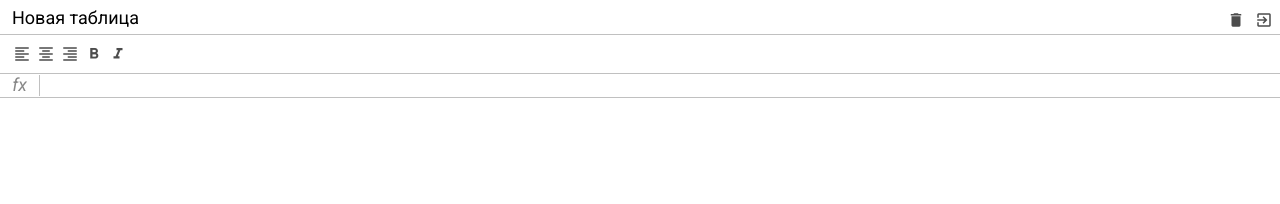
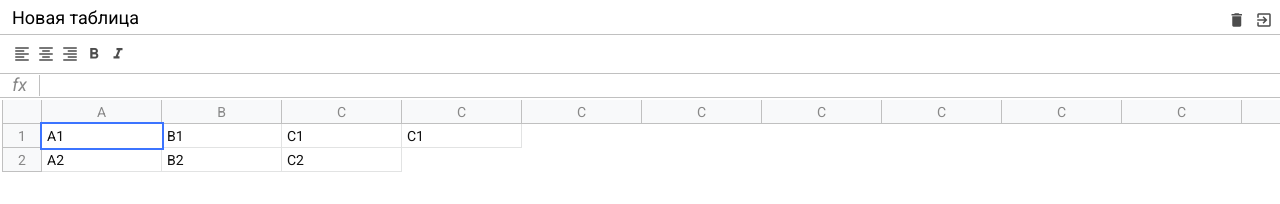
Before and after one commit to nurySar97/excel-course, a website built with webpack: page public/index.html in a window 1280 px wide. Built offline with nearby package versions, Linux system fonts and the light colour scheme.

Commit message:
Excel table layout created

```diff
--- a/public/index.html
+++ b/public/index.html
@@ -65,7 +65,50 @@
       <!-- Formula end -->
 
       <!-- Table start -->
-      <div class="excel__table"></div>
+      <div class="excel__table">
+        <di v class="row">
+          <div class="row-info"></div>
+
+          <div class="row-data">
+            <div class="column">A</div>
+            <div class="column">B</div>
+            <div class="column">C</div>
+            <div class="column">C</div>
+            <div class="column">C</div>
+            <div class="column">C</div>
+            <div class="column">C</div>
+            <div class="column">C</div>
+            <div class="column">C</div>
+            <div class="column">C</div>
+            <div class="column">C</div>
+            <div class="column">C</div>
+            <div class="column">C</div>
+            <div class="column">C</div>
+          </div>
+        </di>
+
+        <div class="row">
+          <div class="row-info">1</div>
+
+          <div class="row-data">
+            <div class="cell selected" contenteditable>A1</div>
+            <div class="cell" contenteditable>B1</div>
+            <div class="cell" contenteditable>C1</div>
+            <div class="cell" contenteditable>C1</div>
+          </div>
+        </div>
+
+        <div class="row">
+          <div class="row-info">2</div>
+
+          <div class="row-data">
+            <div class="cell" contenteditable>A2</div>
+            <div class="cell" contenteditable>B2</div>
+            <div class="cell" contenteditable>C2</div>
+          </div>
+        </div>
+
+      </div>
       <!-- Table end -->
     </div>
     <!-- Excel end -->
--- a/src/assets/scss/1_variables/_index.scss
+++ b/src/assets/scss/1_variables/_index.scss
@@ -1,7 +1,10 @@
 $black: #000;
 $white: #FFF;
+$border_color:  #C0C0C0;
+
 $header_height: 34px;
 $toolbar_height: 40px;
 $formula_height: 24px;
-$border_color:  #C0C0C0;
 $info_cell_width: 40px;
+$row_height: 24px;
+$cell_width: 120px;
--- a/src/assets/scss/3_components/_index.scss
+++ b/src/assets/scss/3_components/_index.scss
@@ -1,4 +1,4 @@
 @import "header";
 @import "toolbar";
 @import "formula";
-@import "toolbar";
+@import "table";
--- a/src/assets/scss/3_components/_table.scss
+++ b/src/assets/scss/3_components/_table.scss
@@ -1 +1,76 @@
-.excel__table {}
+.excel__table {
+	position: absolute;
+	top: $header_height + $toolbar_height + $formula_height;
+	right: 0;
+	left: 0;
+
+	overflow-x: auto;
+
+	padding: 2px;
+
+	.row {
+		display: flex;
+
+		height: $row_height;
+		min-height: 20px;
+
+		font-size: 14px;
+		line-height: 1;
+	}
+
+	.row-info {
+		display: flex;
+		align-items: center;
+		justify-content: center;
+
+		min-width: $info_cell_width;
+		height: 100%;
+
+		border: 1px solid $border_color;
+		border-top: 0;
+		background-color: #F8F9FA;
+	}
+
+	.row-data {
+		display: flex;
+	}
+
+	.column {
+		display: flex;
+		align-items: center;
+		justify-content: center;
+
+		width: $cell_width;
+		min-width: 40px;
+		height: 100%;
+
+		border: 1px solid $border_color;
+		border-top: 0;
+		border-left: 0;
+		background-color: #F8F9FA;
+	}
+
+	.cell {
+		overflow: hidden;
+
+		width: $cell_width;
+		min-width: 40px;
+		height: 100%;
+		padding: 5px;
+
+		white-space: nowrap;
+
+		color: #111;
+		border: 1px solid #E2E3E3;
+		border-top: 0;
+		border-left: 0;
+		outline: none;
+
+		&.selected {
+			z-index: 2;
+
+			border: none;
+			outline: 2px solid #3C74FF;
+		}
+	}
+}
--- a/src/assets/scss/_init.scss
+++ b/src/assets/scss/_init.scss
@@ -29,5 +29,10 @@ button {
 .excel {
 	position: relative;
 
+	max-width: 100%;
+	height: 100%;
+
 	color: #888;
+
+	font-size: 0.8rem;
 }
```
Also changed, not shown: 1 other file.
